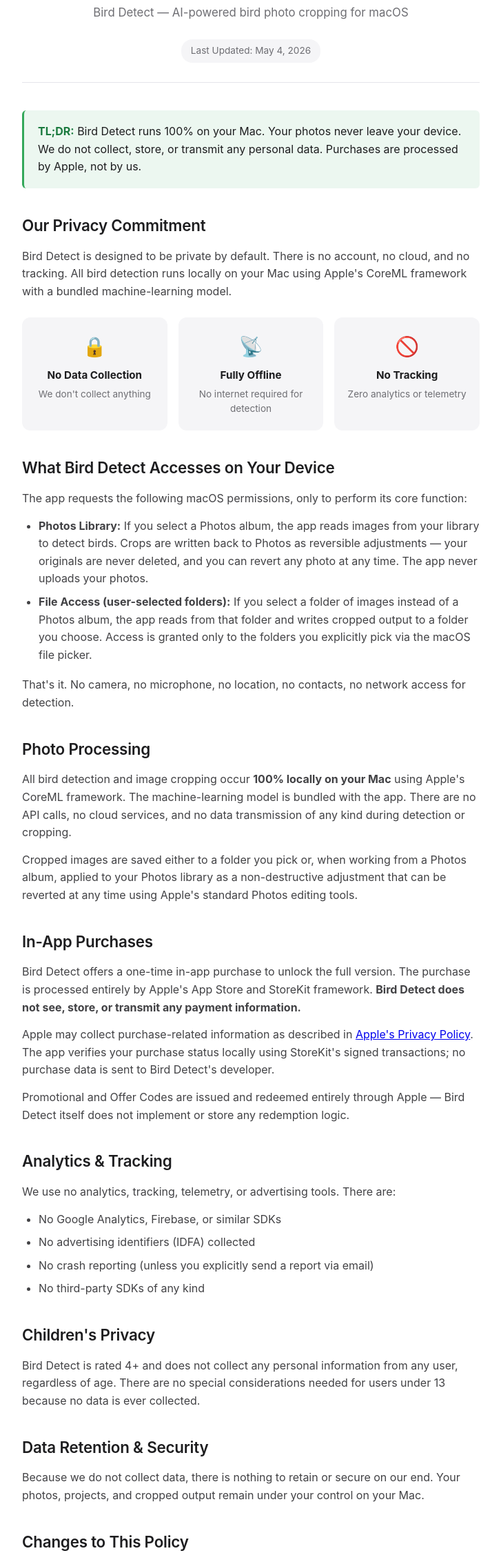
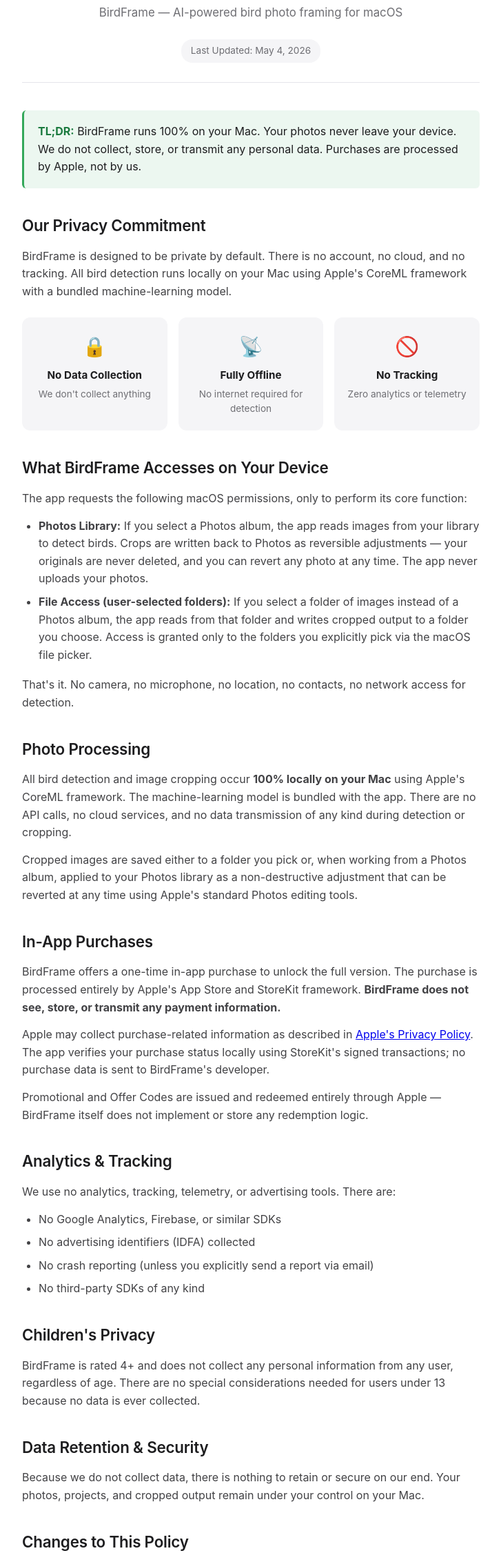
Before and after one commit to samuelleecong/bird-detect-privacy, a plain HTML site: page index.html in a window 1280 px wide. Shown: the part 241-2505 px from the top of the page at 69% size, without its empty margins (276-1003 px from the left). Drawn offline with Linux system fonts and the light colour scheme.

Commit message:
Rename app to BirdFrame

```diff
--- a/index.html
+++ b/index.html
@@ -3,8 +3,8 @@
 <head>
     <meta charset="UTF-8">
     <meta name="viewport" content="width=device-width, initial-scale=1.0">
-    <meta name="description" content="Privacy Policy for Bird Detect — AI-powered bird photo cropping app for macOS. 100% on-device processing.">
-    <title>Privacy Policy — Bird Detect</title>
+    <meta name="description" content="Privacy Policy for BirdFrame — AI-powered bird photo framing app for macOS. 100% on-device processing.">
+    <title>Privacy Policy — BirdFrame</title>
     <style>
         * { margin: 0; padding: 0; box-sizing: border-box; }
 
@@ -143,17 +143,17 @@
         <header>
             <div class="app-icon">🦅</div>
             <h1>Privacy Policy</h1>
-            <p class="subtitle">Bird Detect — AI-powered bird photo cropping for macOS</p>
+            <p class="subtitle">BirdFrame — AI-powered bird photo framing for macOS</p>
             <span class="last-updated">Last Updated: May 4, 2026</span>
         </header>
 
         <div class="highlight-box">
-            <strong>TL;DR:</strong> Bird Detect runs 100% on your Mac. Your photos never leave your device. We do not collect, store, or transmit any personal data. Purchases are processed by Apple, not by us.
+            <strong>TL;DR:</strong> BirdFrame runs 100% on your Mac. Your photos never leave your device. We do not collect, store, or transmit any personal data. Purchases are processed by Apple, not by us.
         </div>
 
         <h2>Our Privacy Commitment</h2>
         <p>
-            Bird Detect is designed to be private by default. There is no account, no cloud, and no tracking.
+            BirdFrame is designed to be private by default. There is no account, no cloud, and no tracking.
             All bird detection runs locally on your Mac using Apple's CoreML framework with a bundled machine-learning model.
         </p>
 
@@ -175,7 +175,7 @@
             </div>
         </div>
 
-        <h2>What Bird Detect Accesses on Your Device</h2>
+        <h2>What BirdFrame Accesses on Your Device</h2>
         <p>The app requests the following macOS permissions, only to perform its core function:</p>
         <ul>
             <li><strong>Photos Library:</strong> If you select a Photos album, the app reads images from your library to detect birds. Crops are written back to Photos as reversible adjustments — your originals are never deleted, and you can revert any photo at any time. The app never uploads your photos.</li>
@@ -196,13 +196,13 @@
 
         <h2>In-App Purchases</h2>
         <p>
-            Bird Detect offers a one-time in-app purchase to unlock the full version. The purchase is processed entirely by Apple's App Store and StoreKit framework. <strong>Bird Detect does not see, store, or transmit any payment information.</strong>
+            BirdFrame offers a one-time in-app purchase to unlock the full version. The purchase is processed entirely by Apple's App Store and StoreKit framework. <strong>BirdFrame does not see, store, or transmit any payment information.</strong>
         </p>
         <p>
-            Apple may collect purchase-related information as described in <a href="https://www.apple.com/legal/privacy/" target="_blank" rel="noopener">Apple's Privacy Policy</a>. The app verifies your purchase status locally using StoreKit's signed transactions; no purchase data is sent to Bird Detect's developer.
+            Apple may collect purchase-related information as described in <a href="https://www.apple.com/legal/privacy/" target="_blank" rel="noopener">Apple's Privacy Policy</a>. The app verifies your purchase status locally using StoreKit's signed transactions; no purchase data is sent to BirdFrame's developer.
         </p>
         <p>
-            Promotional and Offer Codes are issued and redeemed entirely through Apple — Bird Detect itself does not implement or store any redemption logic.
+            Promotional and Offer Codes are issued and redeemed entirely through Apple — BirdFrame itself does not implement or store any redemption logic.
         </p>
 
         <h2>Analytics &amp; Tracking</h2>
@@ -216,7 +216,7 @@
 
         <h2>Children's Privacy</h2>
         <p>
-            Bird Detect is rated 4+ and does not collect any personal information from any user, regardless of age.
+            BirdFrame is rated 4+ and does not collect any personal information from any user, regardless of age.
             There are no special considerations needed for users under 13 because no data is ever collected.
         </p>
 
```
Also changed, not shown: reviewer-samples/index.html (+3 -3 lines), 1 other file.
